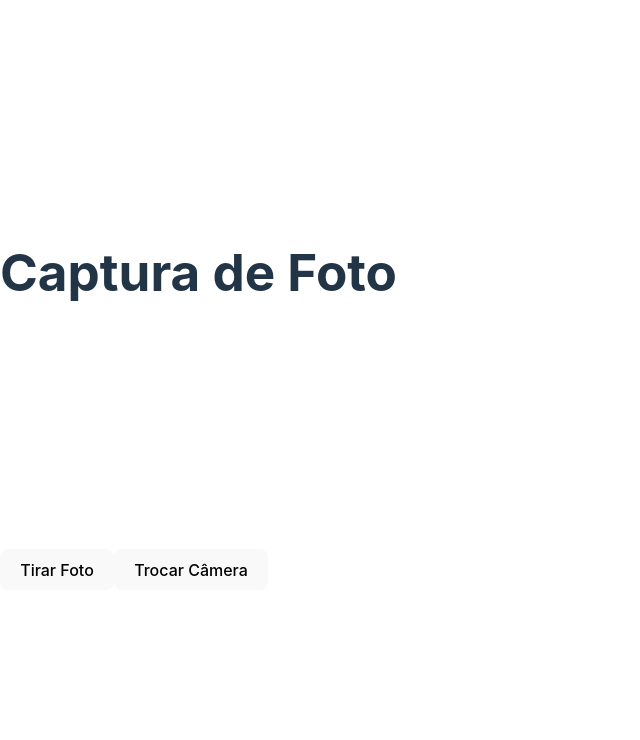
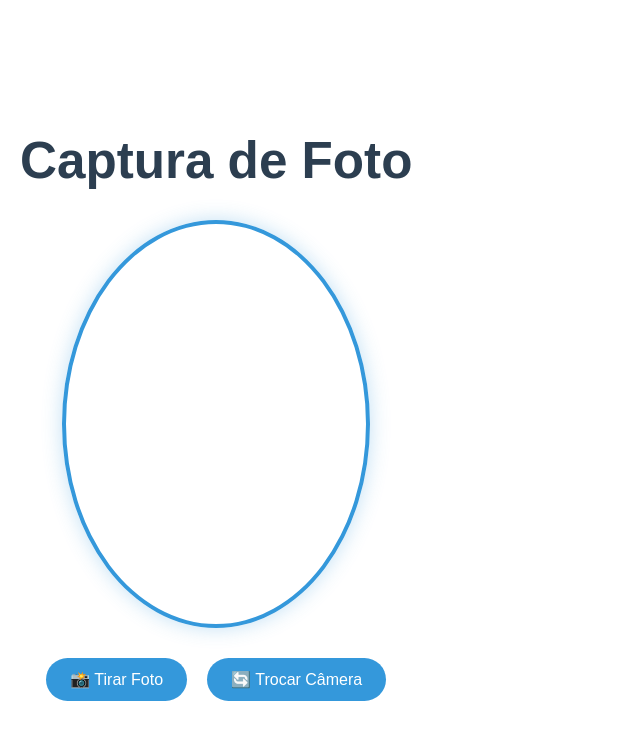
Before and after one commit to italoog/teste-cam, a React (Vite) app: page / in a window 1280 px wide. Shown: the top 740 px of the page, without its empty margins (0-640 px from the left). Built offline with nearby package versions, Linux system fonts and the light colour scheme; no server answers.

Commit message:
Update CameraCapture.jsx

```diff
--- a/src/CameraCapture.jsx
+++ b/src/CameraCapture.jsx
@@ -9,20 +9,16 @@ const CameraCapture = () => {
   const [isSupported, setIsSupported] = useState(true);
 
   useEffect(() => {
-    // Verificação mais completa de suporte
     const checkSupport = async () => {
       try {
-        // Verifica se está rodando em um contexto seguro (HTTPS ou localhost)
         if (!window.isSecureContext) {
           throw new Error("Necessário contexto seguro (HTTPS)");
         }
 
-        // Verifica suporte a mediaDevices
         if (!navigator.mediaDevices || !navigator.mediaDevices.getUserMedia) {
           throw new Error("API mediaDevices não suportada");
         }
 
-        // Tenta acessar a câmera
         const stream = await navigator.mediaDevices.getUserMedia({
           video: {
             facingMode: "environment",
@@ -33,8 +29,6 @@ const CameraCapture = () => {
 
         setHasPermission(true);
         setIsSupported(true);
-
-        // Limpa o stream após o teste
         stream.getTracks().forEach((track) => track.stop());
       } catch (err) {
         console.error("Erro na verificação:", err);
@@ -78,16 +72,65 @@ const CameraCapture = () => {
     }
   };
 
+  const containerStyle = {
+    maxWidth: "800px",
+    margin: "0 auto",
+    padding: "20px",
+    fontFamily: "Arial, sans-serif",
+    textAlign: "center",
+  };
+
+  const circleContainerStyle = {
+    width: "300px",
+    height: "400px",
+    borderRadius: "50%",
+    overflow: "hidden",
+    margin: "0 auto",
+    position: "relative",
+    border: "4px solid #3498db",
+    boxShadow: "0 0 20px rgba(52, 152, 219, 0.3)",
+    // background: "#000",
+  };
+
+  const mediaStyle = {
+    width: "auto",
+    height: "100%",
+    position: "absolute",
+    left: "50%",
+    top: "50%",
+    transform: "translate(-50%, -50%)",
+    minWidth: "100%",
+    minHeight: "100%",
+    objectFit: "cover",
+  };
+
+  const buttonStyle = {
+    margin: "0 10px",
+    padding: "12px 24px",
+    borderRadius: "25px",
+    border: "none",
+    background: "#3498db",
+    color: "white",
+    fontSize: "16px",
+    cursor: "pointer",
+    transition: "all 0.3s ease",
+  };
+
+  const titleStyle = {
+    color: "#2c3e50",
+    marginBottom: "30px",
+  };
+
   if (!isSupported) {
     return (
-      <div>
-        <h2>Erro de Compatibilidade</h2>
+      <div style={containerStyle}>
+        <h2 style={titleStyle}>Erro de Compatibilidade</h2>
         <p>Seu navegador não suporta acesso à câmera.</p>
         <p>Por favor, tente:</p>
-        <ul>
-          <li>Usar o Google Chrome mais recente</li>
-          <li>Verificar se está usando HTTPS</li>
-          <li>Permitir acesso à câmera nas configurações do navegador</li>
+        <ul style={{ listStyle: "none", padding: 0 }}>
+          <li>• Usar o Google Chrome mais recente</li>
+          <li>• Verificar se está usando HTTPS</li>
+          <li>• Permitir acesso à câmera nas configurações do navegador</li>
         </ul>
       </div>
     );
@@ -95,13 +138,17 @@ const CameraCapture = () => {
 
   if (hasPermission === false) {
     return (
-      <div>Acesso à câmera negado. Verifique as permissões do navegador.</div>
+      <div style={containerStyle}>
+        Acesso à câmera negado. Verifique as permissões do navegador.
+      </div>
     );
   }
 
   return (
-    <div>
-      <h1>Captura de Foto</h1>
+    <div style={containerStyle}>
+      <h1 style={titleStyle}>Captura de Foto</h1>
+
+      <div style={circleContainerStyle}>
         <Webcam
           audio={false}
           ref={webcamRef}
@@ -111,24 +158,29 @@ const CameraCapture = () => {
             width: { ideal: 1280 },
             height: { ideal: 720 },
           }}
-        style={{ width: "100%", maxWidth: "500px" }}
+          style={mediaStyle}
           onUserMediaError={(err) => {
             console.error("Erro na câmera:", err);
             setIsSupported(false);
           }}
         />
-      <div style={{ marginTop: "10px" }}>
-        <button onClick={capture}>Tirar Foto</button>
-        <button onClick={trocarCamera}>Trocar Câmera</button>
       </div>
+
+      <div style={{ marginTop: "30px" }}>
+        <button style={buttonStyle} onClick={capture}>
+          📸 Tirar Foto
+        </button>
+        <button style={buttonStyle} onClick={trocarCamera}>
+          🔄 Trocar Câmera
+        </button>
+      </div>
+
       {capturedImage && (
-        <div>
-          <h2>Foto Capturada:</h2>
-          <img
-            src={capturedImage}
-            alt="Foto Capturada"
-            style={{ width: "100%", maxWidth: "500px" }}
-          />
+        <div style={{ marginTop: "40px" }}>
+          <h2 style={titleStyle}>Foto Capturada</h2>
+          <div style={circleContainerStyle}>
+            <img src={capturedImage} alt="Foto Capturada" style={mediaStyle} />
+          </div>
         </div>
       )}
     </div>
```
Lines whose indentation alone changed are shown as unchanged.
